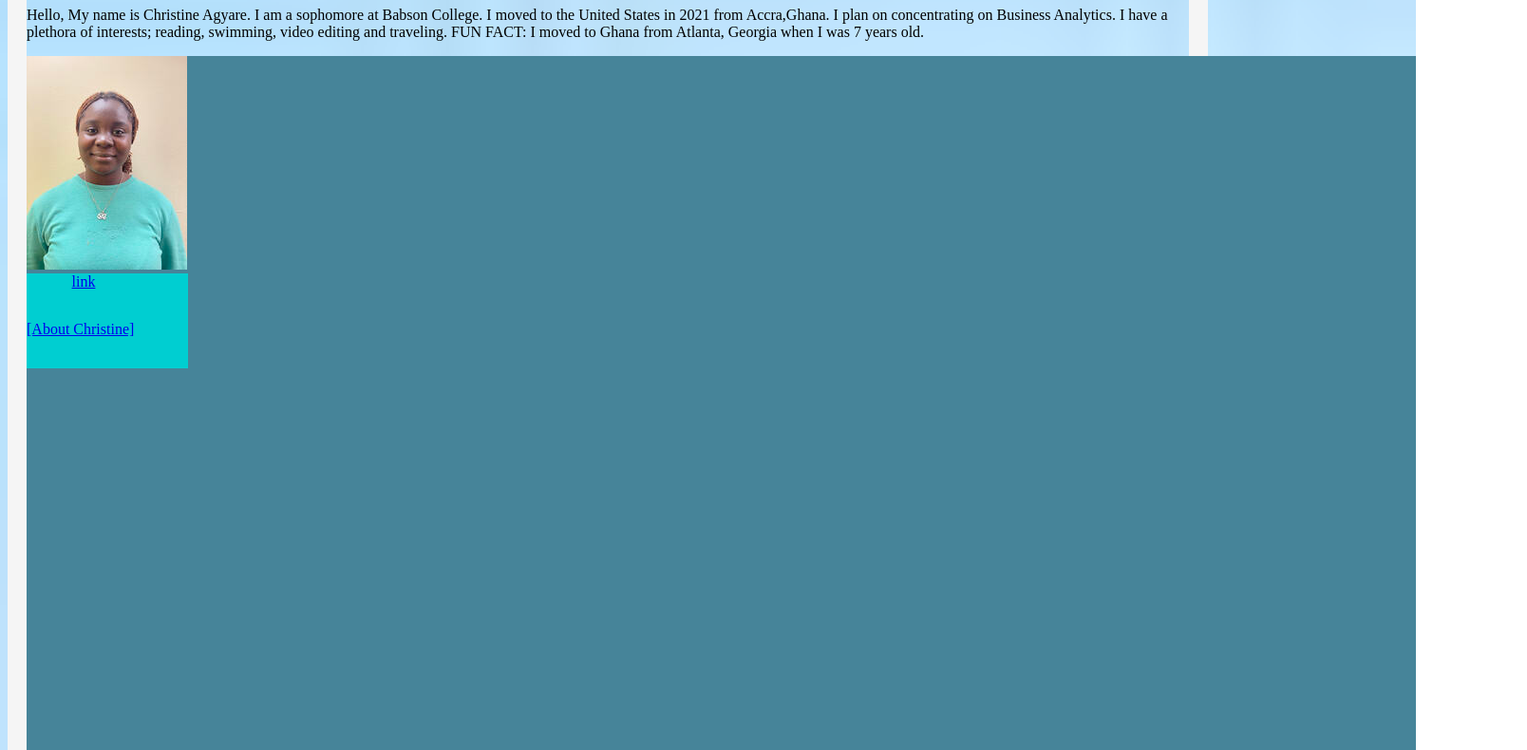
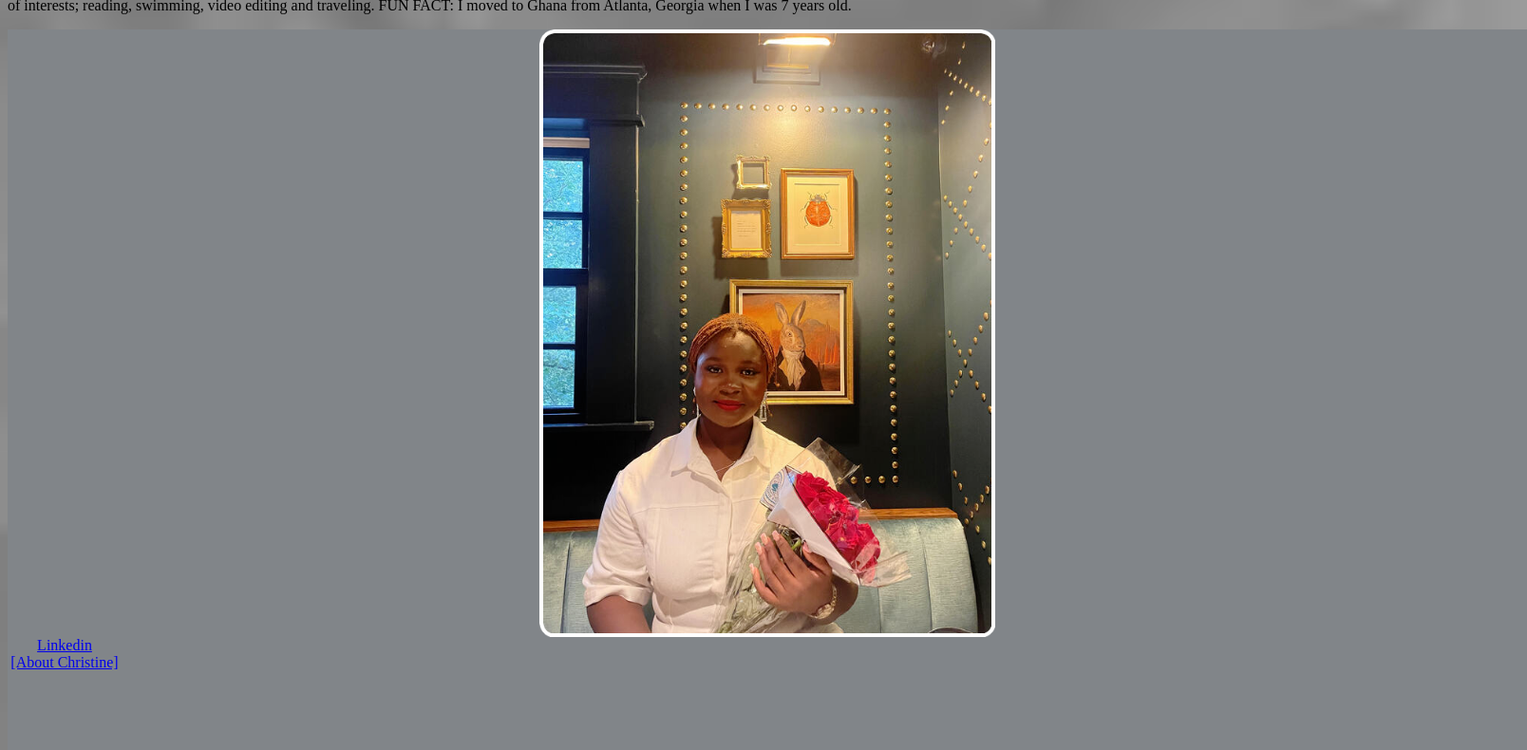
Before and after one commit to christineagyare/christineagyare.github.io, a plain HTML site: page index.html in a window 1280 px wide. Shown: the part 101-891 px from the top of the page at 95% size, 1608 px wide, since content can reach past the window. Drawn offline with Linux system fonts and the light colour scheme.

Commit message:
part 2.2

```diff
--- a/index.html
+++ b/index.html
@@ -4,33 +4,40 @@
     <meta charset="utf-8">
     <title>Christine's Website</title>
 
-<h1 style="font-family:Comic;""text-align center;">Christine Agyare</h1>
+<h1 style="font-family:Comic" style="text-align:center">Christine Agyare</h1>
 
-<p style="font-family:Segoe Print;">Hello, My name is Christine Agyare. I am a sophomore at Babson College.
+
+<p style="font-family:Segoe Print;" style="text-align:center">Hello, My name is Christine Agyare. I am a sophomore at Babson College.
   I moved to the United States in 2021 from Accra,Ghana.
   I plan on concentrating on Business Analytics. I have a plethora of interests; reading, swimming, video editing and traveling.
   FUN FACT: I moved to Ghana from Atlanta, Georgia when I was 7 years old.
  </p>
       <style>
           body{
-          background-image: url("happy.jpeg");
+          background-image: url("happys.jpg");
           background-size: cover;
           margin: center;
-          border: 20px solid #f5f5f5
 
           }
 
 #main {
-  width: 1463px;
+  width: 1600px;
   height: 8000px;
-  background-color: #468499;
+  background-color: #818589;
 }
 
-#ski{
-  width: auto;
+#domski{
+  width: 30%;
 
 }
 
+.center {
+  display: block;
+  margin-left: auto;
+  margin-right: auto;
+  width: 50%;
+}
+}
 
 nav{
 
@@ -64,20 +71,20 @@ vertical-align: top;
   </head>
   <body>
 <div id="main">
-  <img id="ski" src="ski.jpg" alt="alternate photo">
+  <img id="domski" src="domski.jpeg" alt="alternate photo" class="center">
 
 <nav>
 
  <ul id="nav-ul">
-  <li class="nav"><a href="https://linkedin.com/in/christine-agyare-932288234">link</a></li>
+  <li class="nav"><a href="https://linkedin.com/in/christine-agyare-932288234">Linkedin</a></li>
  </ul>
-
 
 
 
 </nav>
 <nav>
-  <a href=“About Christine”>[About Christine]</a>
+<li class="nav"><a href=“experience.html”>[About Christine]</a></li>
+
 </nav>
 </div>
   </body>
```
Also changed, not shown: domski.jpeg (added), experience.html (added), happys.jpg (added), 1 other file.
